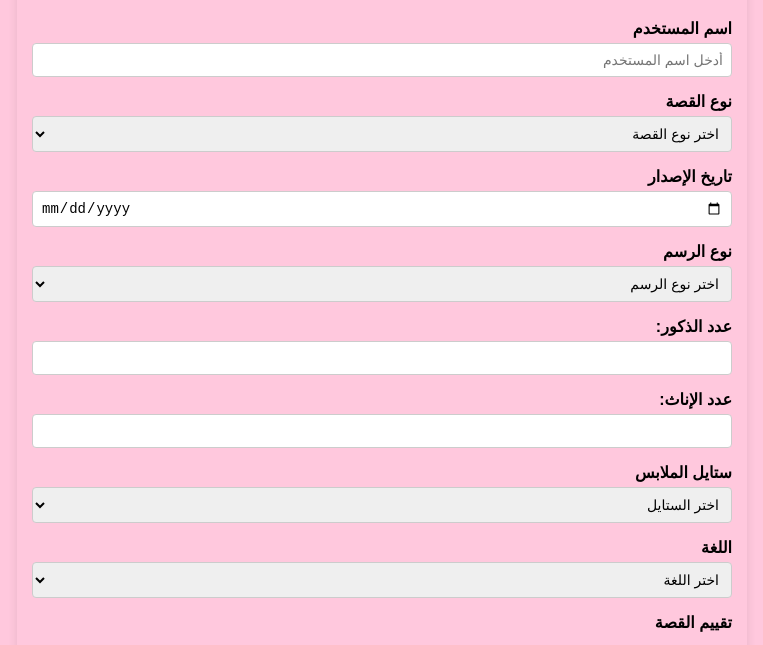
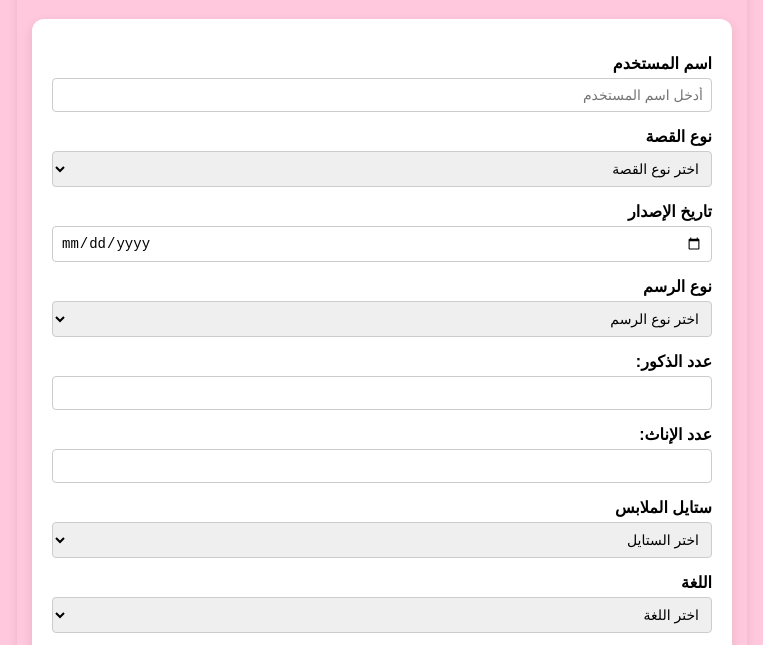
Before and after one commit to YAS8-OSS/NeoMashhad, a website: page index.html in a window 1280 px wide. Shown: the part 107-752 px from the top of the page, without its empty margins (258-1021 px from the left). Drawn offline with Linux system fonts and the light colour scheme.

Commit message:
Update index.html

```diff
--- a/index.html
+++ b/index.html
@@ -2,7 +2,7 @@
 <html lang="ar" dir="rtl">
 <head>
   <meta charset="UTF-8" />
-  <title>إدخال بيانات القصة</title>
+  <title> نيومشهد  </title>
   <style>
     body {
       font-family: Arial, sans-serif;
@@ -50,8 +50,14 @@
     .btn-convert:hover {
       background-color: #ffe9c2;
     }
+    form#story-form {
+      background-color: #FFFFFF;
+      padding: 20px;
+      border-radius: 12px;
+      box-shadow: 0 4px 12px rgba(0, 0, 0, 0.1);
+    }
     .vip-box {
-      background-color: #FFF5DB;
+      background-color: #FFC8DD;
       border-radius: 12px;
       padding: 20px;
       margin-top: 40px;
@@ -73,7 +79,7 @@
       margin-top: 10px;
     }
     .vip-box button {
-      background-color: #FFC8DD;
+      background-color: #FFF5DB;
       color: #1A1A1A;
       border: none;
       padding: 10px 16px;
@@ -81,7 +87,7 @@
       cursor: pointer;
     }
     .vip-box button:hover {
-      background-color: #ffb3cc;
+      background-color: #ffe9c2;
     }
   </style>
 </head>
```
